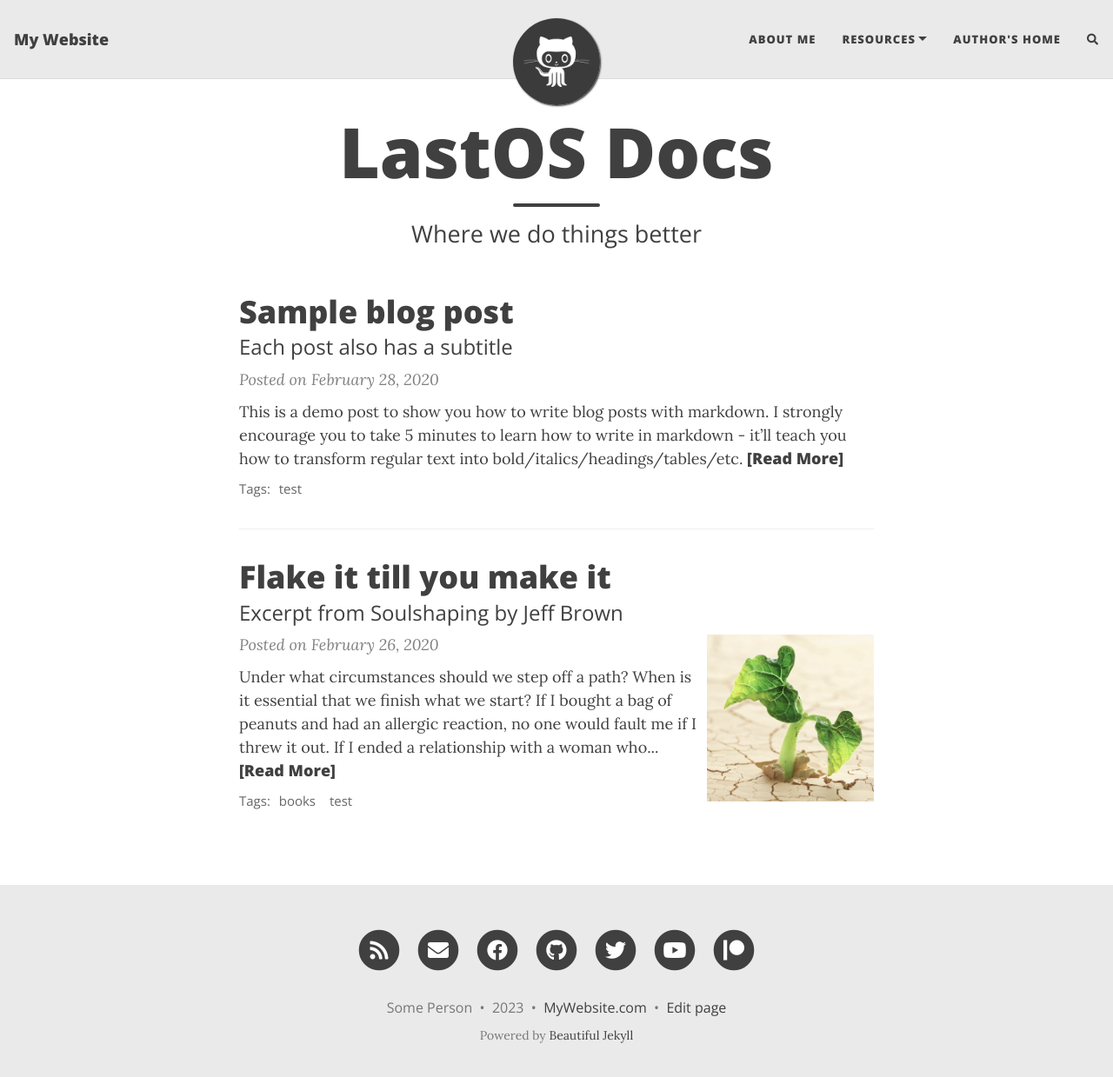
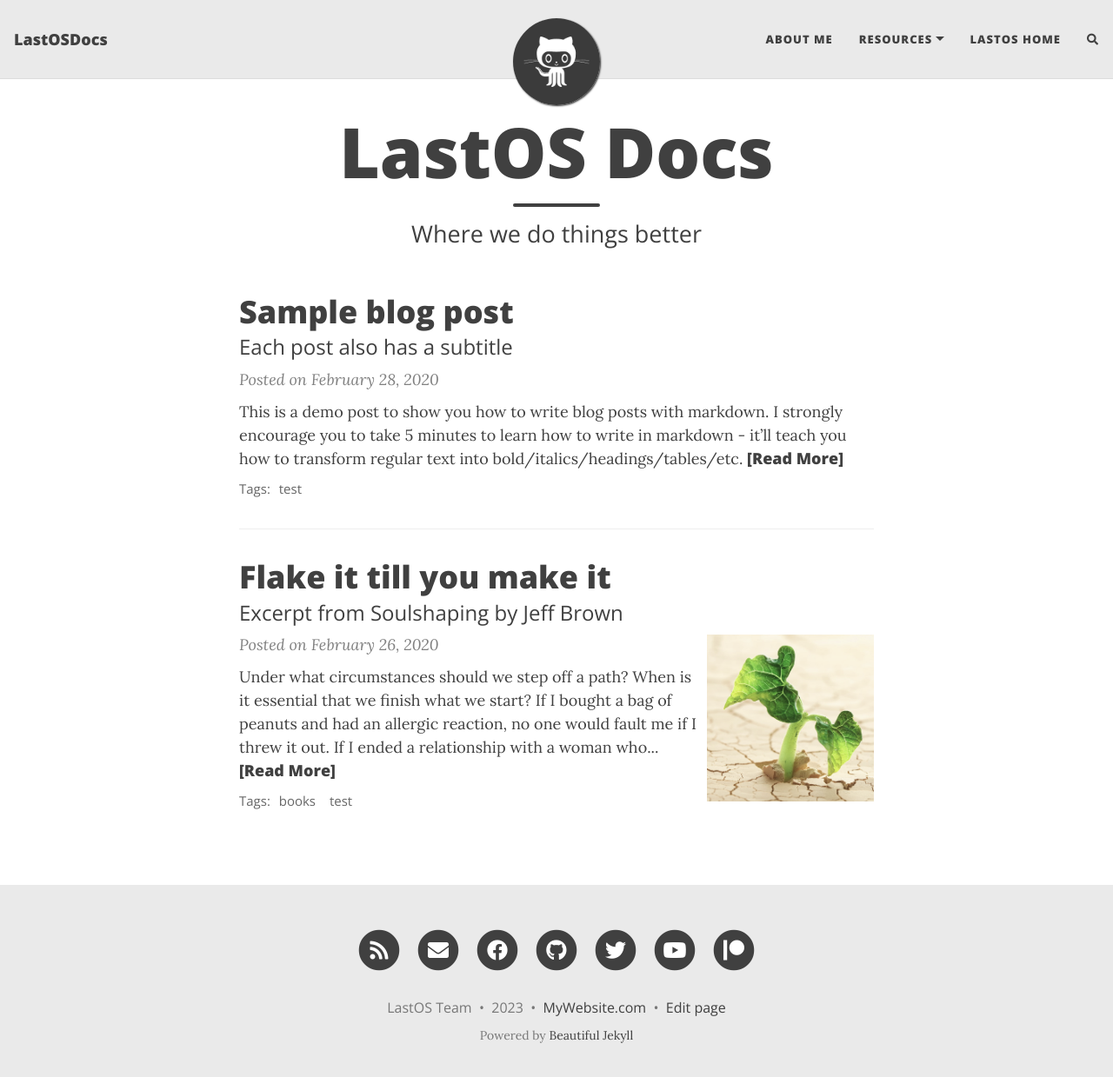
Before and after one commit to pacav69/lastos-docs, a Jekyll site: the page built from index.html, in a window 1280 px wide and 1252 px high. Shown: the top 1239 px of the window at 87% size. Built offline with Jekyll 4.4.1, drawn with Linux system fonts in a browser that asks for light colours; nearby versions of some CDN libraries; the list of posts is cut into pages by our own code; comment, search, counter and statistics services are not loaded.

Commit message:
Update _config.yml

```diff
--- a/_config.yml
+++ b/_config.yml
@@ -10,10 +10,10 @@
 ############################
 
 # Name of website
-title: My Website
+title: LastOSDocs
 
 # Your name to show in the footer
-author: Some Person
+author: LastOS Team
 
 ###############################################
 # --- List of links in the navigation bar --- #
@@ -22,9 +22,11 @@ author: Some Person
 navbar-links:
   About Me: "aboutme"
   Resources:
-    - Beautiful Jekyll: "https://beautifuljekyll.com"
+    # - Beautiful Jekyll: "https://beautifuljekyll.com"
     - Learn markdown: "https://www.markdowntutorial.com/"
-  Author's home: "https://deanattali.com"
+  LastOS home: "https://www.lastos.org/forum/index.php"
+
+  # Author's home: "https://deanattali.com"
 
 ################
 # --- Logo --- #
```
